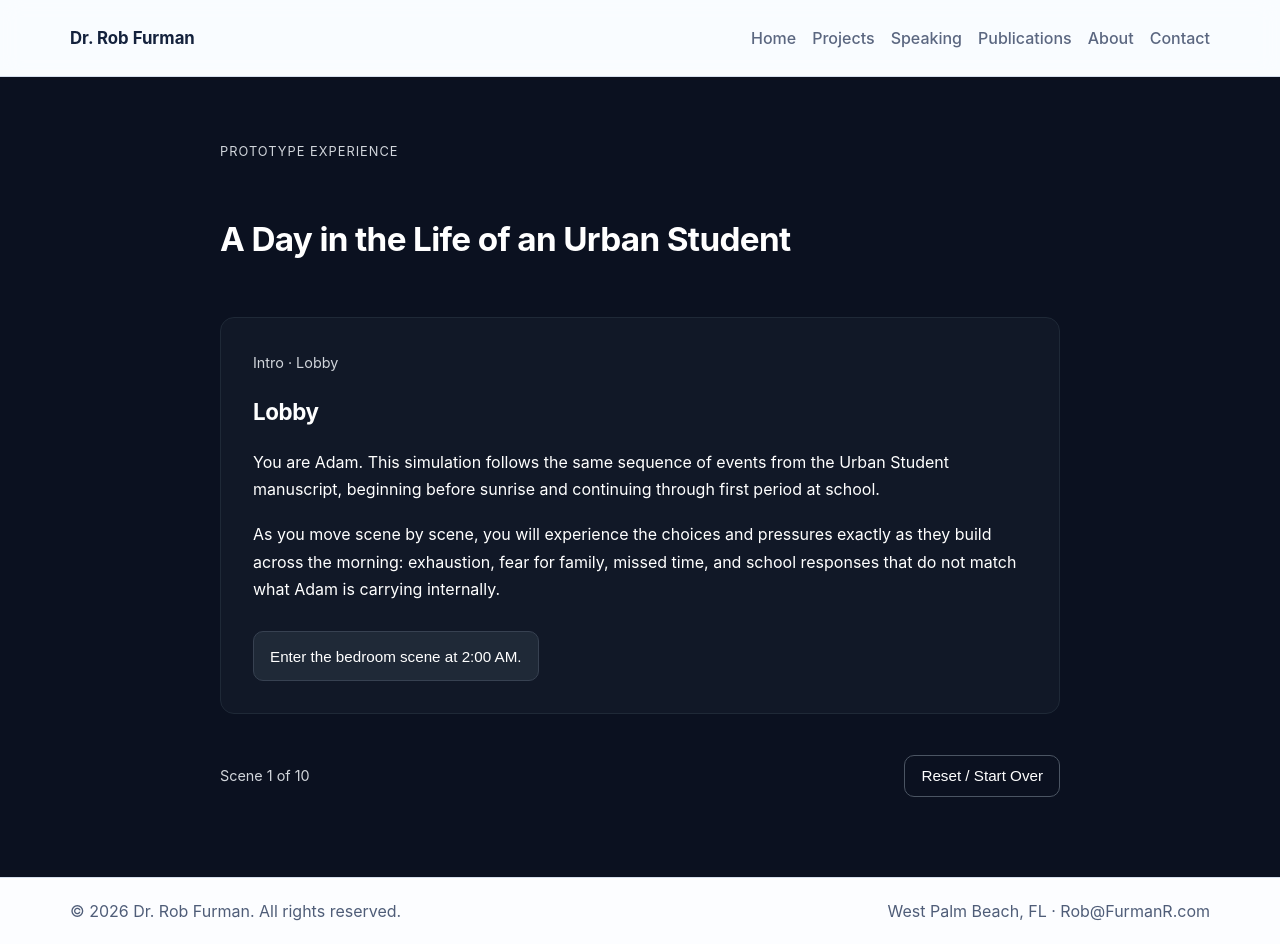
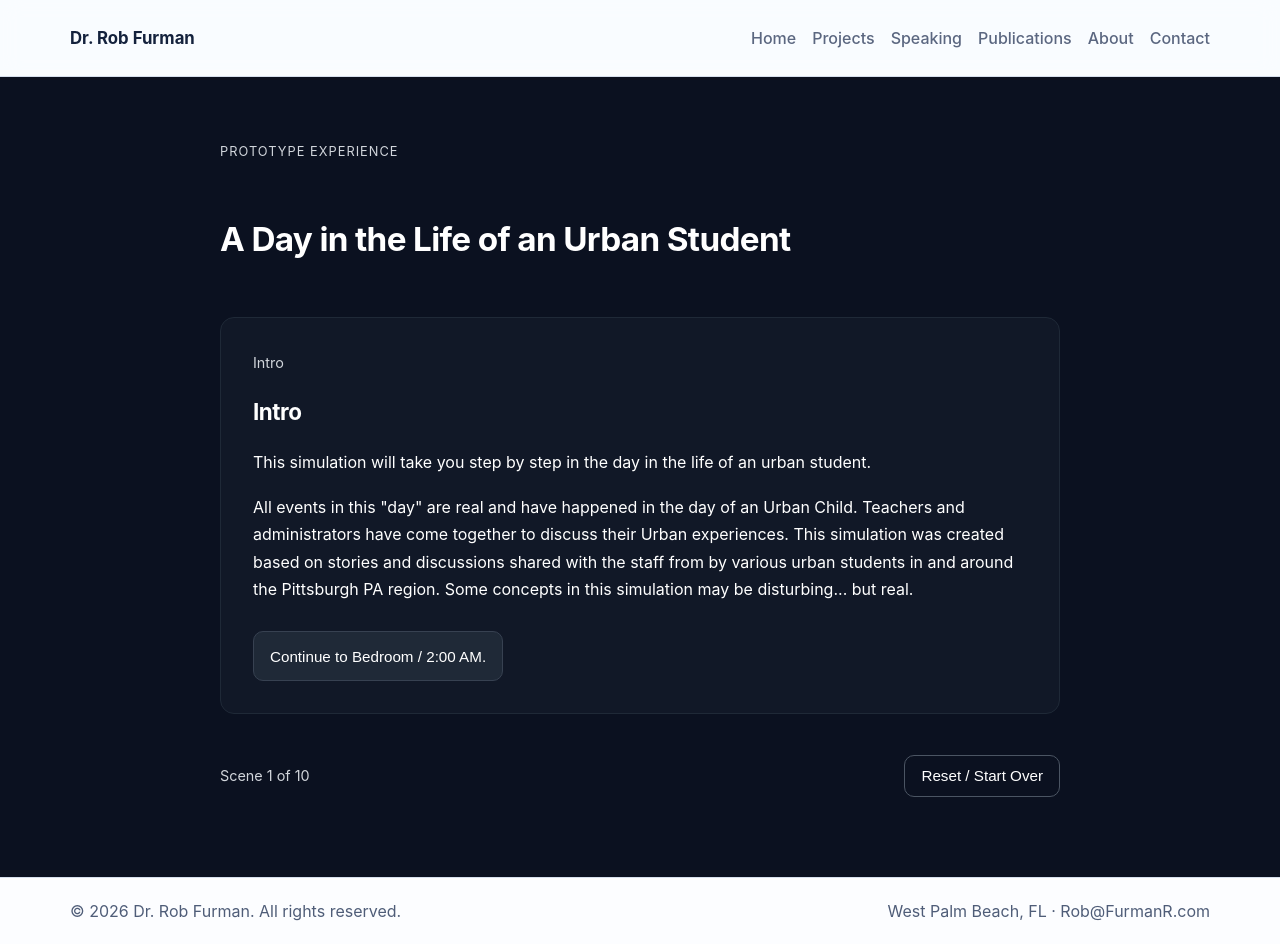
Before and after one commit to DrRobF/rob-furman-portfolio, a Next.js app: page /day-in-the-life-urban-student in a window 1280 px wide. Built offline with nearby package versions, Linux system fonts and the light colour scheme.

Commit message:
Update urban student opening scenes with locked script text

```diff
--- a/app/day-in-the-life-urban-student/page.js
+++ b/app/day-in-the-life-urban-student/page.js
@@ -5,21 +5,20 @@ import { useMemo, useState } from 'react';
 const scenes = {
   introLobby: {
     id: 'introLobby',
-    title: 'Lobby',
-    timeLocation: 'Intro · Lobby',
+    title: 'Intro',
+    timeLocation: 'Intro',
     narrative: [
-      'You are Adam. This simulation follows the same sequence of events from the Urban Student manuscript, beginning before sunrise and continuing through first period at school.',
-      'As you move scene by scene, you will experience the choices and pressures exactly as they build across the morning: exhaustion, fear for family, missed time, and school responses that do not match what Adam is carrying internally.',
+      'This simulation will take you step by step in the day in the life of an urban student.',
+      'All events in this "day" are real and have happened in the day of an Urban Child. Teachers and administrators have come together to discuss their Urban experiences. This simulation was created based on stories and discussions shared with the staff from by various urban students in and around the Pittsburgh PA region. Some concepts in this simulation may be disturbing... but real.',
     ],
-    choices: [{ label: 'Enter the bedroom scene at 2:00 AM.', next: 'bedroomNightToMorning' }],
+    choices: [{ label: 'Continue to Bedroom / 2:00 AM.', next: 'bedroomNightToMorning' }],
   },
   bedroomNightToMorning: {
     id: 'bedroomNightToMorning',
     title: 'Bedroom at 2:00 AM',
     timeLocation: '2:00 AM · Adam\'s Bedroom',
     narrative: [
-      'It is 2:00 AM and Adam is still awake. The apartment is not calm. Noise from home keeps cutting through the night, and he cannot get real sleep before school.',
-      'He listens for what is happening with his mother and baby sister in the other room. Instead of resting, he stays alert, worried, and tense while the clock keeps moving toward morning.',
+      'You’re in your bed and you hear your mom with her boyfriend downstairs giggling. It is quite hard to fall asleep since they have been making noise since he came over at 10:00. Your baby sister is in the bed beside you. How does she stay asleep through all this noise? You have to get up at 6am to get ready for school. Looks like another long night and tired morning.',
     ],
     choices: [{ label: 'Continue to 6:25 AM.', next: 'morningChoice' }],
   },
@@ -28,8 +27,7 @@ const scenes = {
     title: 'Morning Decision',
     timeLocation: '6:25 AM · Home',
     narrative: [
-      'At 6:25 AM, Adam has barely slept. The night noise and stress are still in his body, and he knows he has to decide immediately what to do next.',
-      'He can try to grab a few more minutes of sleep and risk missing time, or get up right now and push through the morning while exhausted.',
+      'You heard your alarm go off twice so far. The snooze alarm is a great thing… 10 extra minutes. You start to weigh your options in your half dream state. You can get up, get dressed and get to the Port Authority Bus stop so you will not be late to school or you can hit that snooze just one more time. You try to remember the bus schedule wondering if you can hit it for ten more minutes and still make the last run. As you go in and out of sleep you try to remember where you put your school issued bus pass.',
     ],
     choices: [
       {
@@ -47,10 +45,12 @@ const scenes = {
     title: 'Snooze Path / Boyfriend Incident',
     timeLocation: 'Morning · Home',
     narrative: [
-      'Adam chooses ten more minutes because he is exhausted. When he wakes again, the situation at home is louder and more chaotic, including conflict involving his mother\'s boyfriend.',
-      'His fear for his mother and baby sister spikes, and now he is behind schedule. He does not feel safe going deeper into what is happening in the apartment, but he also cannot afford to miss school.',
+      'As you silence your alarm using the beautiful snooze button, you start to hear movement downstairs and assume it is your mom getting up for work. She works a 12 hour shift today and may even need to double out. In your half asleep state of mind you think it will be a long night at home without her. The noise starts to get a bit louder downstairs and it sounds like arguing. You assume that the boyfriend from last night must have stayed over. Your first thought is that you made a bad decision hitting that snooze so many times because now you are stuck up stairs until this argument is over. if you go down stairs it may only get worse for your mom or even you. As you slowly start to get out of the bed you hear the arguing getting louder and closer and you hear your name mentioned a few times. This is not good. Suddenly your bedroom door bursts open and the boyfriend comes flying into the room and yanks you off the bed. Your head hits the bed post on your way down to hit the floor. You hear screaming from both the boyfriend and your mom. Typical, your mom is screaming but not actually stopping him. The boyfriend is screaming about having only one day to sleep in and my alarm. Your head hurts where it hit the bed post and you don\'t really care what the boyfriend is saying. What was his name anyhow? You sit on the floor until the shouting is over and they leave your room.',
     ],
-    choices: [{ label: 'Get ready and get to the bus stop.', next: 'busStop' }],
+    choices: [
+      { label: 'Get ready and get to the bus stop', next: 'busStop' },
+      { label: 'I have had enough. This is too much.', next: 'teacherRefusal' },
+    ],
   },
   getUpPath: {
     id: 'getUpPath',
```
